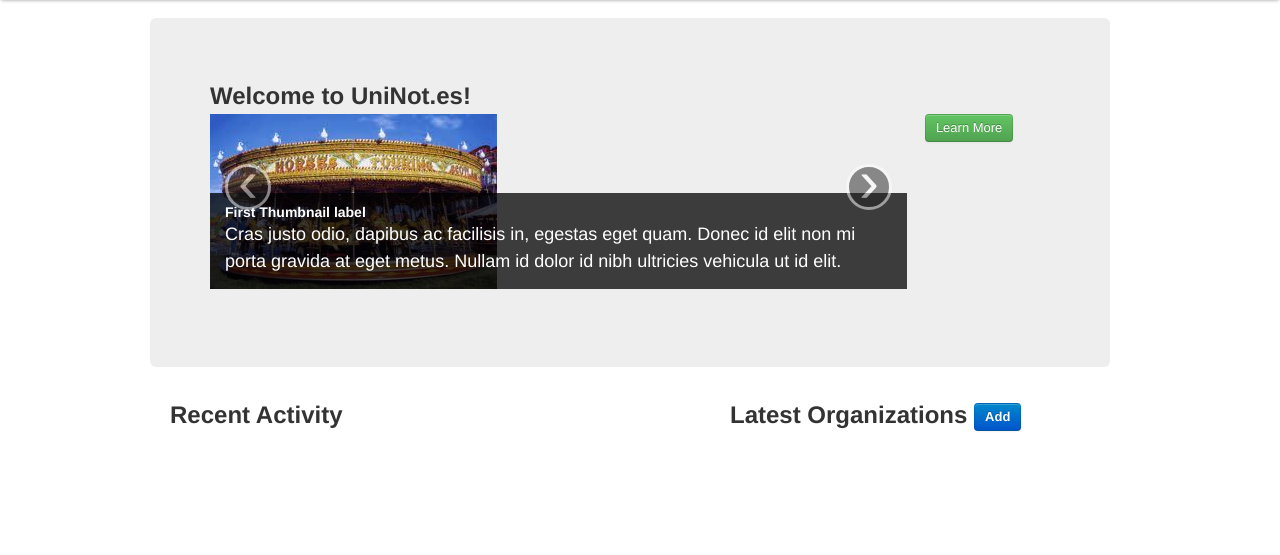
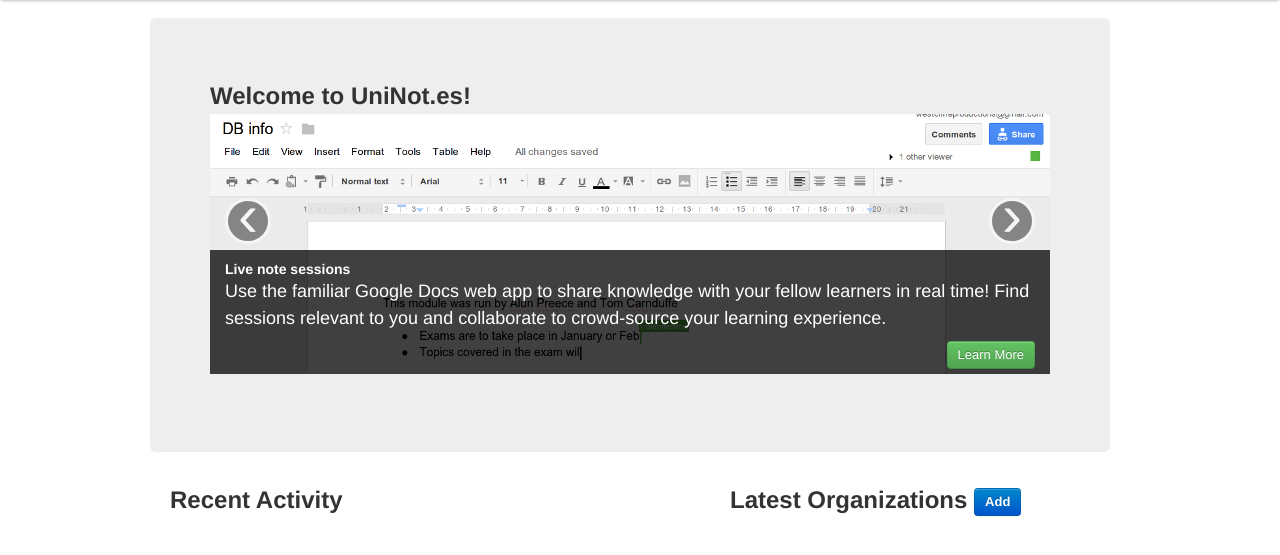
Before and after one commit to pipedreambomb/uninotes, a CakePHP app: the page made by app/views/pages/home.ctp in a window 1280 px wide. Shown: the part 40-595 px from the top of the page. Run offline with PHP 8.4 and a stand-in for CakePHP, Linux system fonts and the light colour scheme; the template is opened without the code that fills it, so the values that code supplies are empty; some libraries are stand-ins or nearby versions.

Commit message:
Filled in homepage carousel with pictures and descriptions

```diff
--- a/app/views/pages/home.ctp
+++ b/app/views/pages/home.ctp
@@ -2,34 +2,41 @@
 <div class="row">
 <div class="hero-unit">
 <?
-   $this->Js->buffer(" $('.carousel').carousel({
-	        interval: 5000
-			    }).carousel('cycle');");
+$this->Js->buffer("
+	// Set scroll interval at 5 seconds
+	var itv = 5000
+//	$('.carousel').carousel({interval: itv}).carousel('cycle')
+	// Pause carousel if left/right slider button is clicked
+	$('.carousel-control').click(function() { $('.carousel').pause()})
+	");
 ?>
 	<h2>Welcome to UniNot.es!</h2>
 <div class="row-fluid">
-    <div id="myCarousel" class="carousel slide span10">
+    <div id="myCarousel" class="carousel slide">
     <!-- Carousel items -->
     <div class="carousel-inner">
 	    <div class="active item">
-		<? echo $this->Html->image("carousel-1.jpeg");  ?>
+		<? echo $this->Html->image("gdocs.png");  ?>
 		<div class="carousel-caption">
-			<h4>First Thumbnail label</h4>
-			<p>Cras justo odio, dapibus ac facilisis in, egestas eget quam. Donec id elit non mi porta gravida at eget metus. Nullam id dolor id nibh ultricies vehicula ut id elit.</p>
+			<h4>Live note sessions</h4>
+			<p>Use the familiar Google Docs web app to share knowledge with your fellow learners in real time! Find sessions relevant to you and collaborate to crowd-source your learning experience.</p>
+<? echo $this->Html->link('Learn More', array('action' => 'display', 'about'), array('class' => 'btn btn-success pull-right')); ?>
 		</div>
 	    </div>
 	    <div class="item">
-		<? echo $this->Html->image("carousel-2.jpeg");  ?>
+		<? echo $this->Html->image("structure.png");  ?>
 		<div class="carousel-caption">
-			<h4>First Thumbnail label</h4>
-			<p>Cras justo odio, dapibus ac facilisis in, egestas eget quam. Donec id elit non mi porta gravida at eget metus. Nullam id dolor id nibh ultricies vehicula ut id elit.</p>
+			<h4>Structured approach to learning</h4>
+			<p>No need to reinvent the wheel - notes are structured by organizations (universities, conferences, schools), subjects (topics, modules) and events.</p>
+<? echo $this->Html->link('Learn More', array('action' => 'display', 'about'), array('class' => 'btn btn-success pull-right')); ?>
 		</div>
 	    </div>
 	    <div class="item">
-		<? echo $this->Html->image("carousel-3.jpeg");  ?>
+		<? echo $this->Html->image("dashboard.png");  ?>
 		<div class="carousel-caption">
-			<h4>First Thumbnail label</h4>
-			<p>Cras justo odio, dapibus ac facilisis in, egestas eget quam. Donec id elit non mi porta gravida at eget metus. Nullam id dolor id nibh ultricies vehicula ut id elit.</p>
+			<h4>Dashboard</h4>
+			<p>Keep track of updates to your followed organizations, subjects and events with a homepage customized to be relevant to you.</p>
+<? echo $this->Html->link('Learn More', array('action' => 'display', 'about'), array('class' => 'btn btn-success pull-right')); ?>
 		</div>
 	    </div>
     </div>
@@ -37,9 +44,6 @@
     <a class="carousel-control left" href="#myCarousel" data-slide="prev">&lsaquo;</a>
     <a class="carousel-control right" href="#myCarousel" data-slide="next">&rsaquo;</a>
     </div>
-<div class="span2">
-<? echo $this->Html->link('Learn More', array('action' => 'display', 'about'), array('class' => 'btn btn-success')); ?>
-</div>
 </div>
 </div>
 <div class="span7">
--- a/app/webroot/css/style.css
+++ b/app/webroot/css/style.css
@@ -55,3 +55,6 @@ p.small_font {
 ul.users_list {
 	list-style: none;
 }
+.carousel .item img {
+	width: 100%;
+}
```
Also changed, not shown: app/webroot/img/calendar.png (deleted), app/webroot/img/carousel-1.jpeg (deleted), app/webroot/img/carousel-2.jpeg (deleted), app/webroot/img/carousel-3.jpeg (deleted), app/webroot/img/caution.png (deleted), app/webroot/img/dashboard.png (added), app/webroot/img/gdocs.png (added), app/webroot/img/people.png (deleted), app/webroot/img/structure.png (added).
